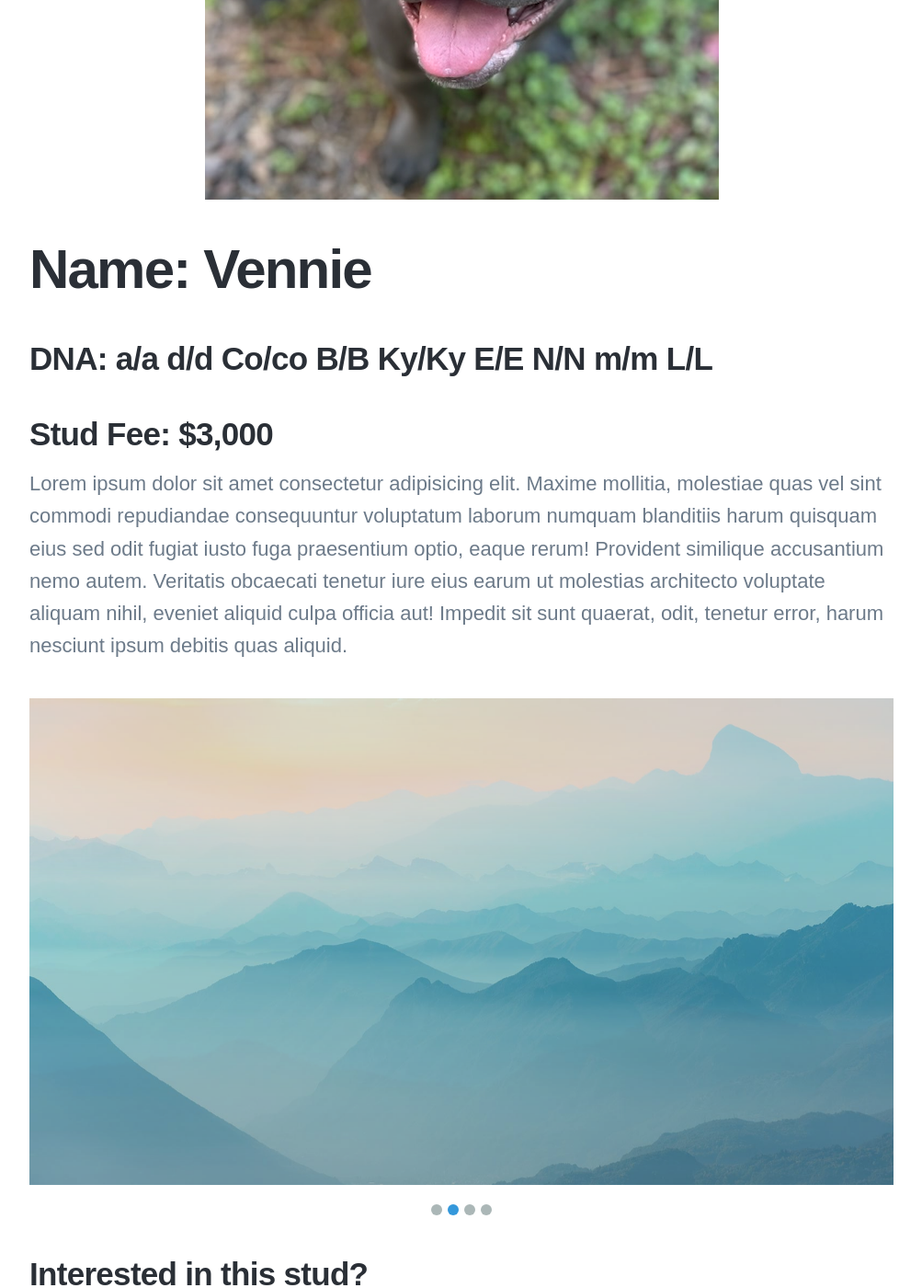
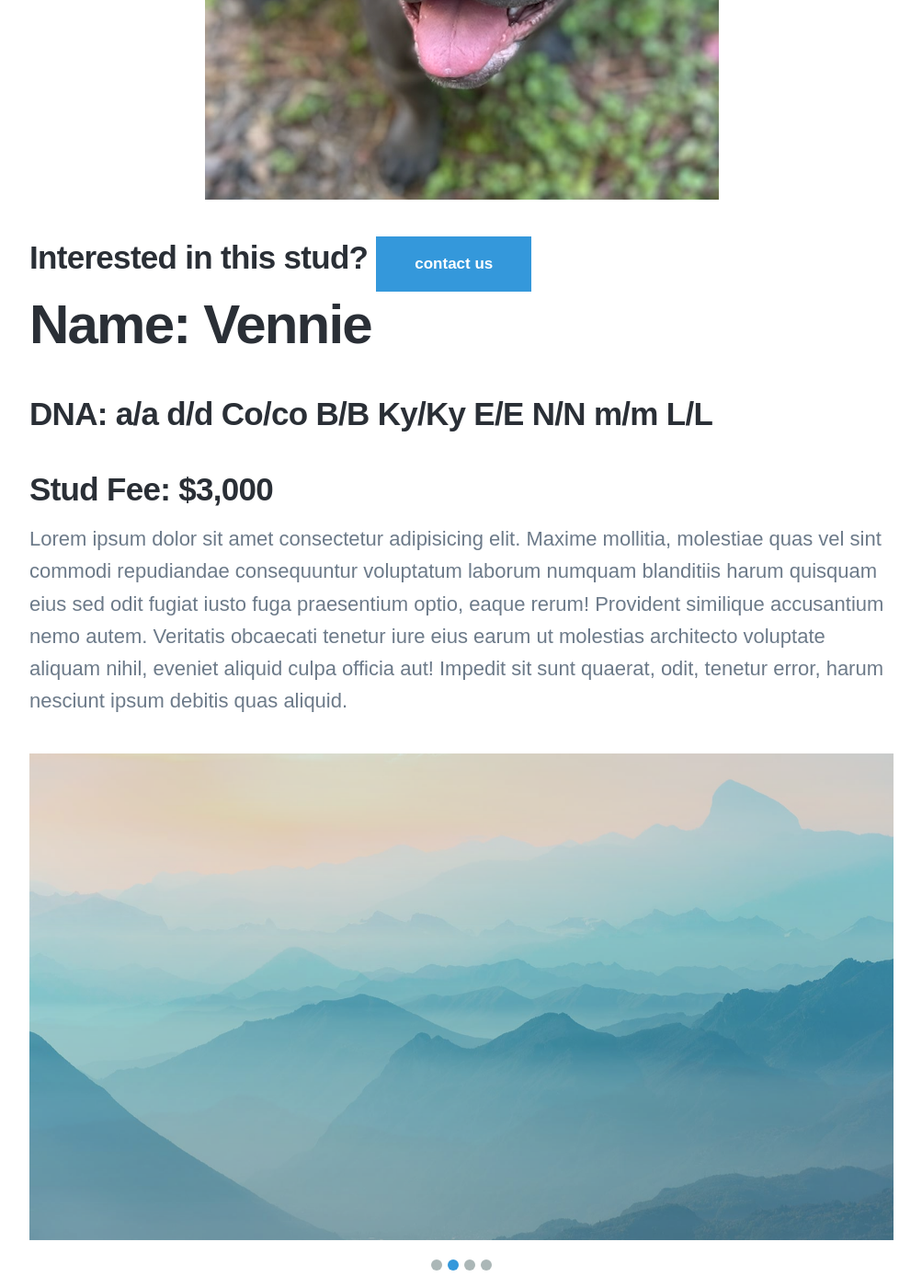
Before and after one commit to jcsodenkamp/jcsodenkamp.github.io, a Jekyll site: the page built from _projects/studs.md, in a window 1280 px wide and 1400 px high, scrolled down 994 px. Shown: the whole window at 92% size, without its empty margins (138-1141 px from the left). Built offline with Jekyll 4.4.1, drawn with Linux system fonts in a browser that asks for light colours; nearby versions of some CDN libraries; some web fonts are replaced; some of the changed lines change nothing that is shown.

Commit message:
Update studs.md

```diff
--- a/_projects/studs.md
+++ b/_projects/studs.md
@@ -9,7 +9,7 @@
 
 ![](/images/demo/stud.png)
 
-
+## Interested in this stud? <a href="/contact" class="button button--large">contact us</a>
 <h1>Name: Vennie </h1>
 <h2>DNA: a/a d/d Co/co B/B Ky/Ky E/E N/N m/m L/L </h2>
 <h2>Stud Fee: $3,000</h2>
@@ -28,9 +28,6 @@
 	<img src="/images/demo/demo-landscape-2.jpg">
 </div>
 
-## Interested in this stud?
-
-<a href="/contact" class="button button--large">contact us</a>
 ---
 
 ![](/images/demo/stud.png)
```
